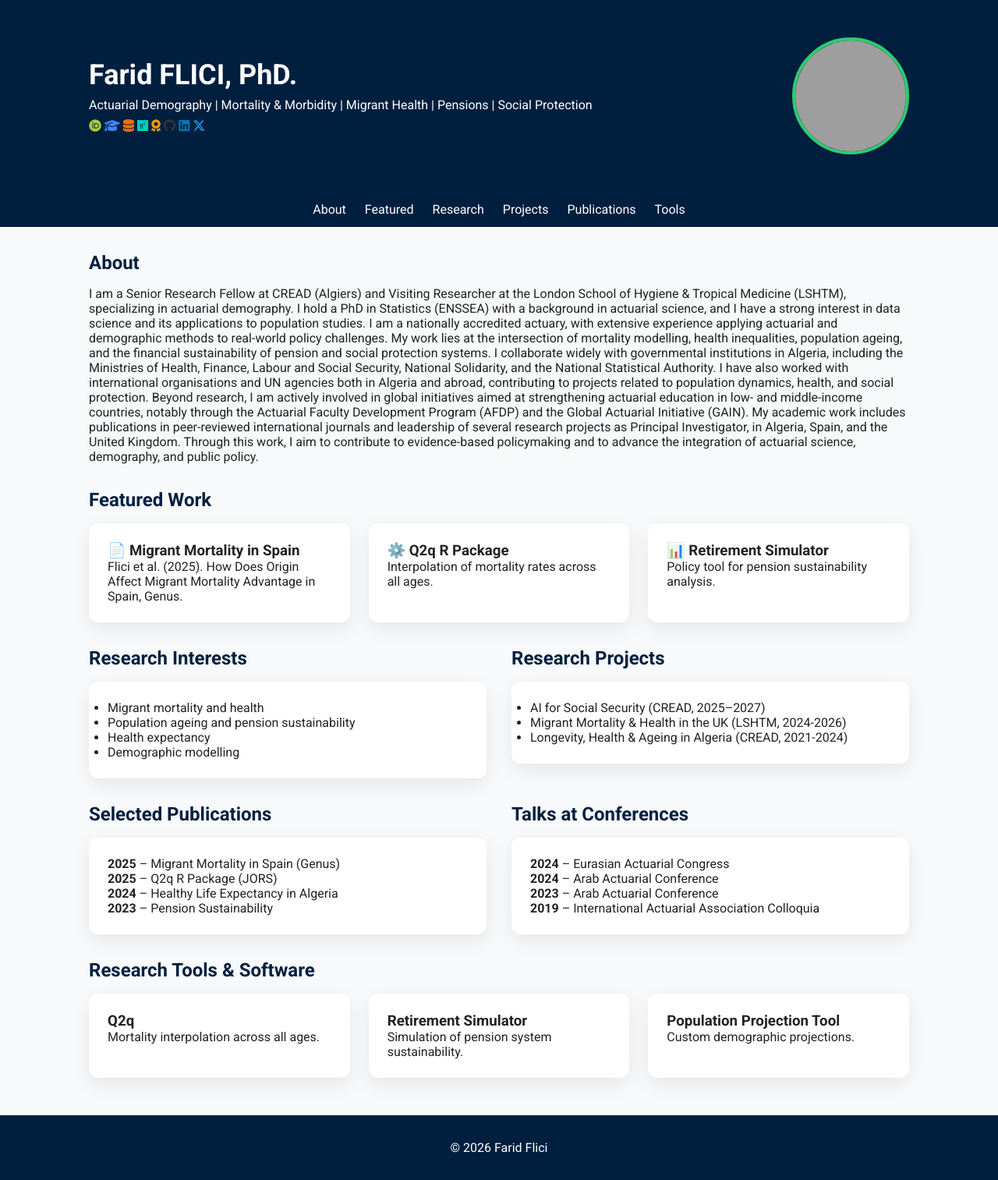
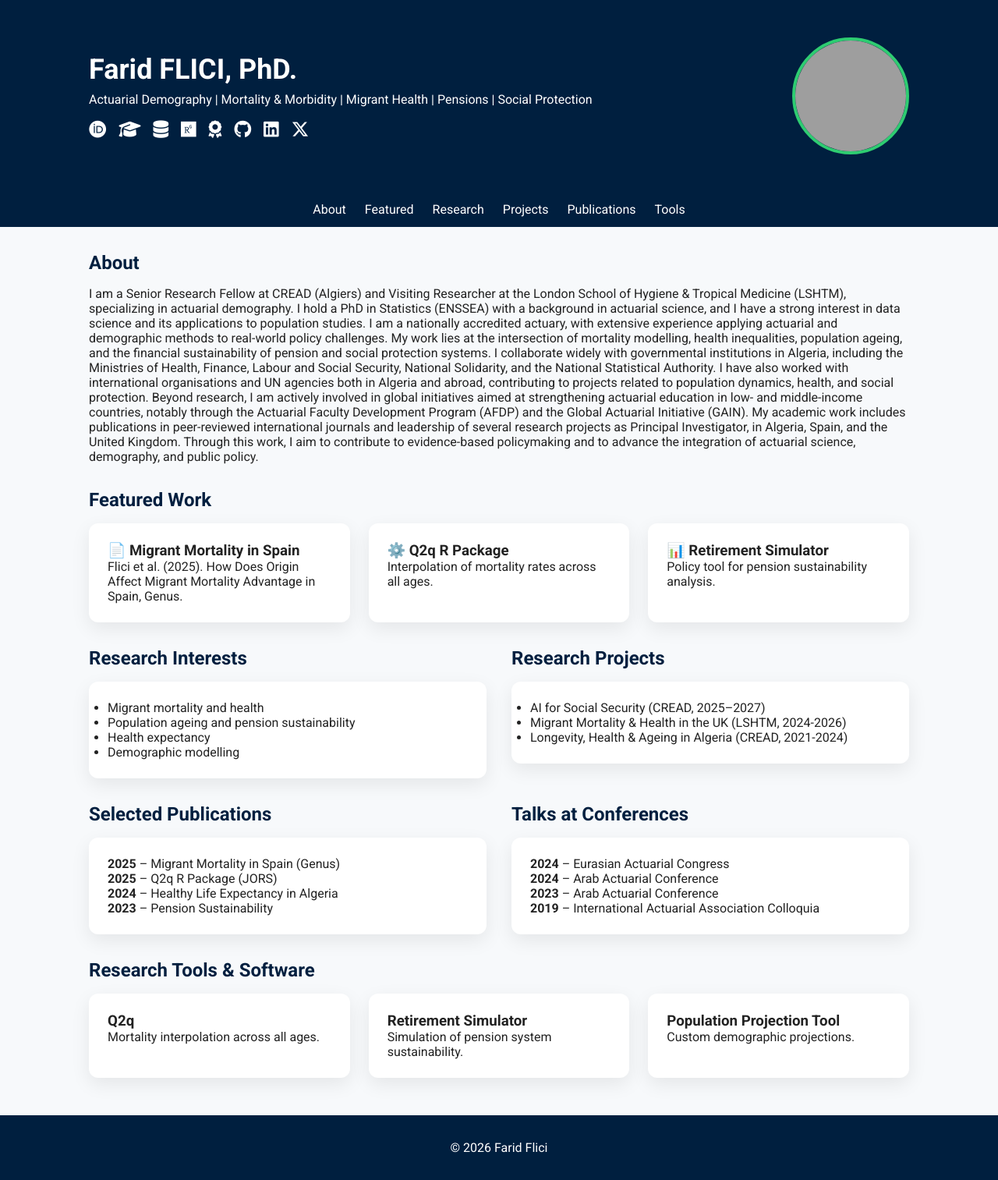
Before and after one commit to Farid-FLICI/farid-flici.github.io, a Jekyll site: the page index2.html, which Jekyll copies as it is, in a window 1280 px wide. Shown: the whole page at 78% size. Built offline with Jekyll 4.4.1, drawn with Linux system fonts in a browser that asks for light colours; grey boxes are pictures that could not be loaded.

Commit message:
Update index2.html

```diff
--- a/index2.html
+++ b/index2.html
@@ -84,14 +84,23 @@ header{
   position: relative;
 }
 
-.social-icons a i.fa-orcid { color: #A6CE39; }
-.social-icons a i.fa-graduation-cap { color: #4285F4; }
-.social-icons a i.fa-database { color: #ff6c00; }
-.social-icons a i.fa-researchgate { color: #00CCBB; }
-.social-icons a i.fa-award { color: #f39c12; }
-.social-icons a i.fa-github { color: #333; }
-.social-icons a i.fa-linkedin { color: #0077B5; }
-.social-icons a i.fa-x-twitter { color: #1DA1F2; }
+.social-icons {
+  margin-top: 1rem;
+  display: flex;
+  gap: 1rem;
+  flex-wrap: wrap;
+}
+
+.social-icons a {
+  color: white;
+  font-size: 1.4rem;
+  transition: 0.3s;
+}
+
+.social-icons a:hover {
+  color: var(--green);
+  transform: translateY(-2px);
+}
 
 /* NAV */
 nav{
@@ -194,10 +203,10 @@ footer{
   <a href="https://github.com/Farid-FLICI" target="_blank" title="GitHub">
   <i class="fab fa-github"></i>  </a>
 
-  <a href="https://www.linkedin.com/" target="_blank" title="LinkedIn">
+  <a href="https://www.linkedin.com/in/farid-flici-659a7625/" target="_blank" title="LinkedIn">
   <i class="fab fa-linkedin"></i>  </a>
 
-  <a href="https://twitter.com/" target="_blank" title="Twitter / X">
+  <a href="https://x.com/Farid_FLICI" target="_blank" title="Twitter / X">
   <i class="fab fa-x-twitter"></i>  </a>
 </div>
 
```
